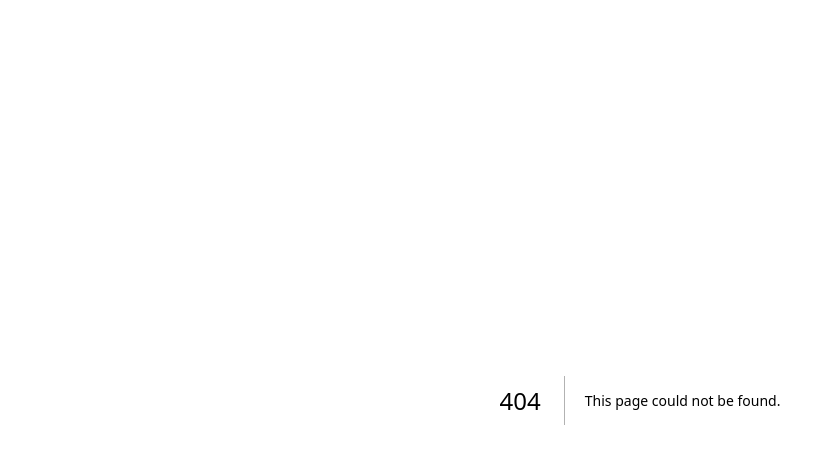
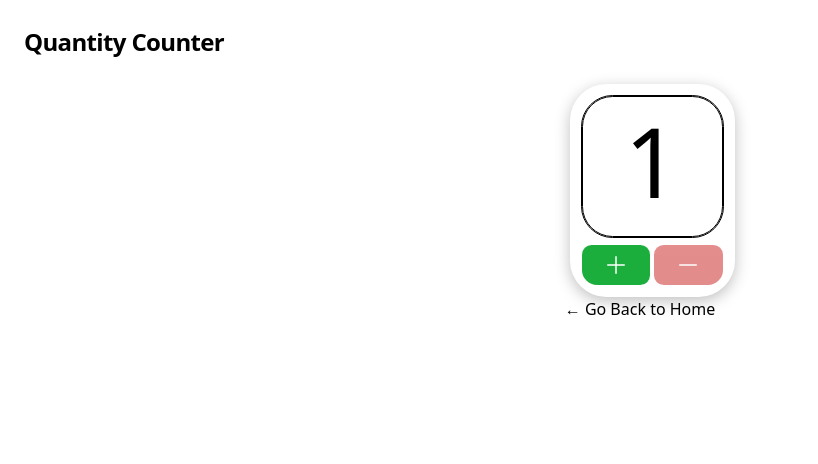
Before and after one commit to louispadillo/cprg306a-assignment, a Next.js app: page /week-4 in a window 1280 px wide. Before the commit this address had no page. Shown: the top 464 px of the page, without its empty margins (0-818 px from the left). Built offline with nearby package versions, Linux system fonts and the light colour scheme.

Commit message:
added louis' week-4 code to the main branch

```diff
--- /dev/null
+++ b/app/week-4/new-item.js
@@ -0,0 +1,85 @@
+"use client";
+import { PlusIcon, MinusIcon } from "@phosphor-icons/react";
+import { useState } from "react";
+import { AnimatePresence, motion } from "motion/react";
+
+const variants = {
+  enter: (dir) => ({ y: dir > 0 ? "100%" : "-100%" }),
+  center: { y: 0 },
+  exit: (dir) => ({ y: dir > 0 ? "-100%" : "100%" }),
+};
+
+export default function NewItem() {
+    let [count, setCount] = useState(1);
+    let [direction, setDirection] = useState(1)
+
+    // add 1
+    const increment = () => {
+        if (count >= 20) {
+            alert("You have reached the value of the count");
+
+        } else {
+            setDirection(1)
+            setCount(count + 1);
+        }
+    };
+
+    // subtract 1
+    const decrement = () => {
+        if (count <= 1) {
+            alert("You can't go below 1");
+        } else {
+            setDirection(-1)
+            setCount(count - 1);
+        }
+    };
+
+    return (
+        // Component's main container
+        <div className="bg-white inline-flex flex-col justify-start gap-2 rounded-[36.3px] p-3 shadow-[0_4px_15px_0_rgba(0,0,0,0.25)] ml-6 mt-6
+        ">
+
+
+            {/* Container for the counter */}
+            <div>
+                <div className="relative overflow-hidden border size-[141px] outline-1 p-2.5 gap-2.5 rounded-[30.58px]
+                ">
+                    <AnimatePresence initial={false} custom={direction}>
+                    <motion.p
+                        key={count}
+                        custom={direction}
+                        variants={variants}
+                        initial="enter"
+                        animate="center"
+                        exit="exit"
+                        transition={{ duration: 0.25, ease: "easeOut" }}
+                        className=" absolute inset-0 flex justify-center items-center leading-none text-8xl text-black pb-3">
+                        {count}
+                    </motion.p>
+                </AnimatePresence>
+                </div>
+            </div>
+
+
+            {/* Container for both buttons */}
+            <div className="gap-1 flex self-stretch justify-center items-center">
+                {/* Add button */}
+                <button
+                    onClick={increment}
+                    disabled={count == 20}
+                    className="flex-1 flex justify-center items-center p-2 bg-[#1CAE3C]  text-white hover:bg-[#0E5B1E] disabled:opacity-50 rounded-[9.68px] rounded-bl-[15.07px] enabled:active:scale-95 transition-transform duration-100">
+                    <PlusIcon size={24} />
+                </button>
+
+
+                {/* Minus button */}
+                <button
+                    onClick={decrement}
+                    disabled={count == 1}
+                    className="flex-1 flex justify-center items-center p-2 bg-[#C71C1C] text-white hover:bg-[#670E0E] disabled:opacity-50 rounded-[9.68px] rounded-br-[15.07px] enabled:active:scale-95 transition-transform duration-100">
+                    <MinusIcon size={24} />
+                </button>
+            </div>
+        </div>
+    );
+}
--- /dev/null
+++ b/app/week-4/page.js
@@ -0,0 +1,16 @@
+import GoBack from "../go-back";
+import NewItem from "./new-item";
+
+export default function Page() {
+    return (
+        <main>
+            <h1 className="font-bold text-[24px] text-black tracking-[-0.64px] pt-6 pl-6">
+                Quantity Counter
+            </h1>
+            <div className="flex flex-col items-center">
+                <NewItem />
+                <GoBack />
+            </div>
+        </main>
+    );
+}
```
